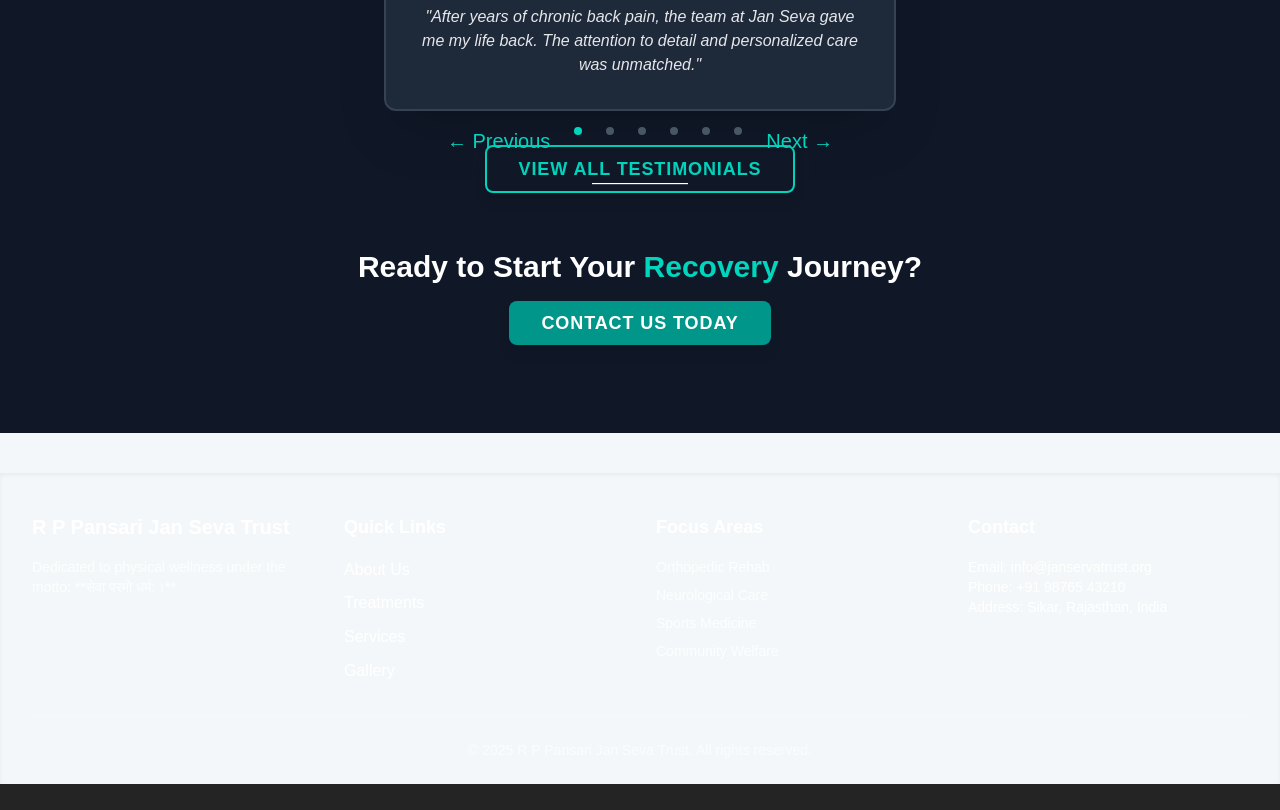
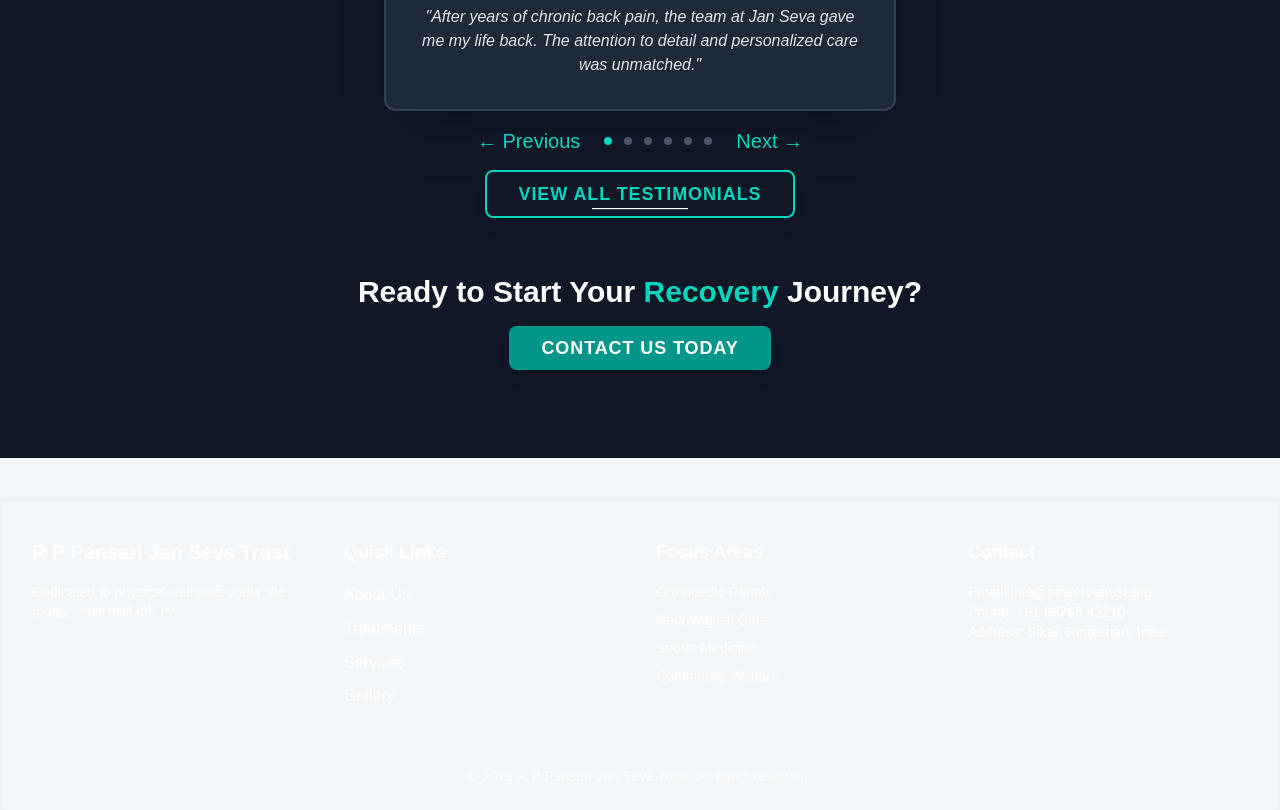
Before and after one commit to kritipansari06/Jan-Seva-Physiotherapy, a React (Vite) app: page / in a window 1280 px wide. Shown: the part 2320-3130 px from the top of the page. Before the commit the page ends 3104 px from the top, so only its background shows below. Built offline with nearby package versions, Linux system fonts and the light colour scheme.

Commit message:
Update Home.jsx

```diff
--- a/src/components/Home.jsx
+++ b/src/components/Home.jsx
@@ -280,6 +280,7 @@ const Home = () => {
                                 &larr; Previous
                             </button>
                             {/* Indicator Dots */}
+                           <div className="flex items-center space-x-3">
                                 {allTestimonials.map((_, index) => (
                                     <span
                                         key={index}
@@ -289,6 +290,8 @@ const Home = () => {
                                         onClick={() => setCurrentTestimonialIndex(index)}
                                     ></span>
                                 ))}
+                            </div>
+
                             <button
                                 onClick={nextTestimonial}
                                 className={`text-xl ${accentColorClass} hover:text-teal-300 transition-colors`}
@@ -299,6 +302,7 @@ const Home = () => {
                         </div>
 
                     </div>
+                    <br />
 
                     {/* Button to Testimonials Page */}
                     <Link
```
Lines whose indentation alone changed are shown as unchanged.
